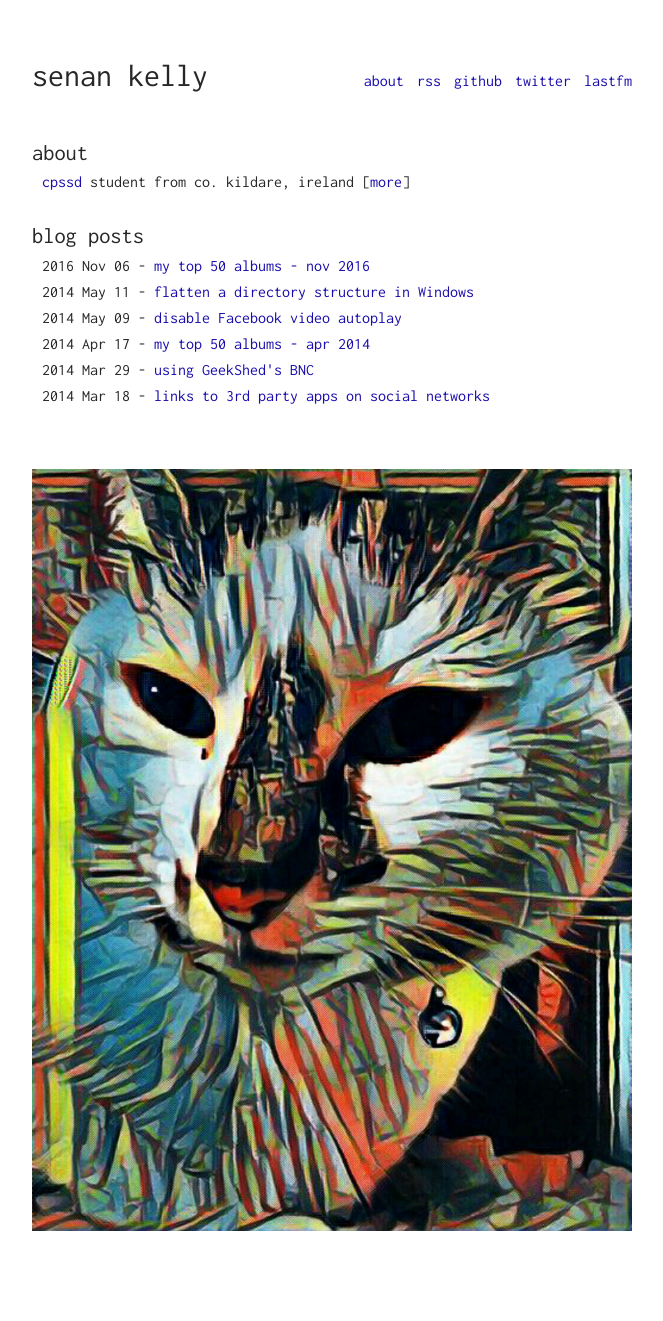
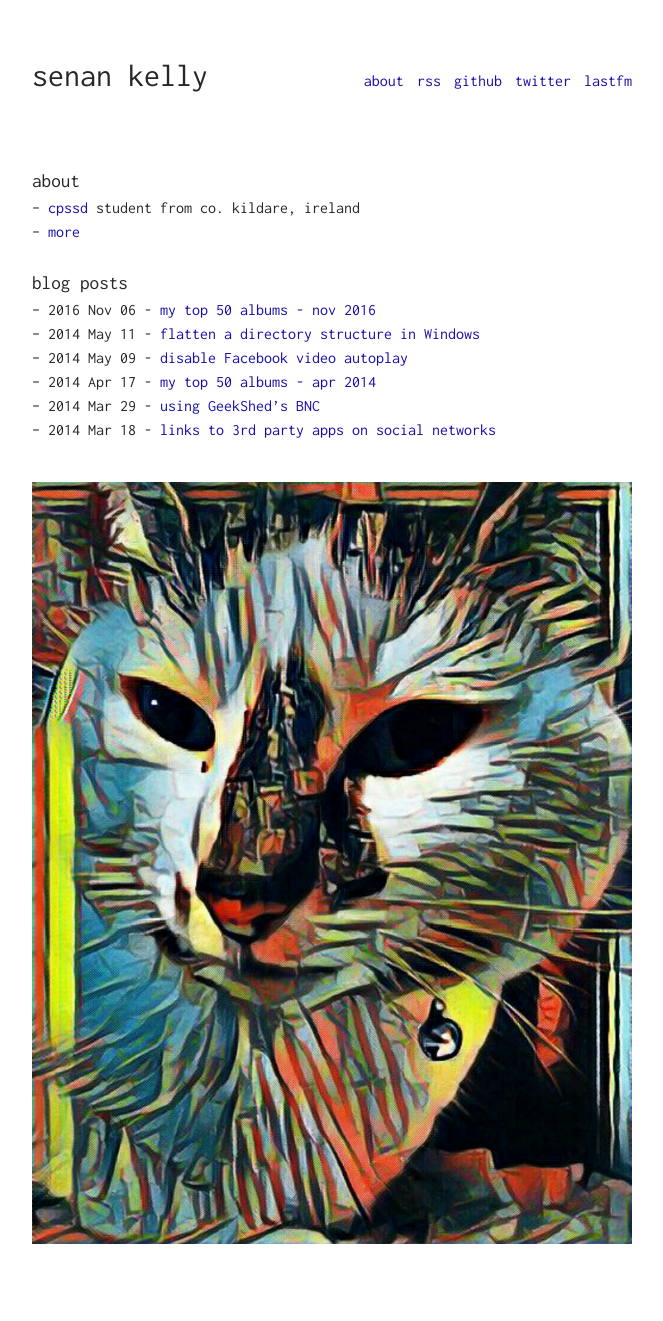
Before and after one commit to sentriz/xyz, a Jekyll site: the page built from index.md, in a window 1280 px wide. Shown: the whole page, without its empty margins (308-971 px from the left). Built offline with Jekyll 4.4.1, drawn with Linux system fonts in a browser that asks for light colours; our own code applies the rules of GitHub Pages for plain Markdown files; before the commit the page ends 1294 px from its top, so only the background shows below that.

Commit message:
generalize css

```diff
--- a/_includes/blogs.html
+++ /dev/null
@@ -1,9 +0,0 @@
-<div class="blog">
-    <ul>
-        {% for post in site.posts %}
-        <li>
-            <span class="date">{{ post.date | date: '%Y %b %d' }}</span> - <a href="{{ post.url }}">{{ post.title }}</a>
-        </li>
-        {% endfor %}
-    </ul>
-</div>
--- /dev/null
+++ b/_includes/blogs.md
@@ -0,0 +1,4 @@
+<div class='blog' markdown='1'>
+{% for post in site.posts %}
+  -- <span class="date">{{ post.date | date: '%Y %b %d' }}</span> - [{{ post.title }}]({{ post.url }})  {% endfor %}
+</div>
--- a/_includes/nav.html
+++ b/_includes/nav.html
@@ -1,11 +1,7 @@
 <ul>
     {% for item in site.data.navigation %}
-        <li>
-        {% if item.title == 'about' %}
-        <a href="{{ item.url }}"><b>{{ item.title }}</b></a>
-        {% else %}
-            <a href="{{ item.url }}">{{ item.title }}</a>
-        {% endif %}
-        </li>
+    <li>
+        <a href="{{ site.baseurl }}/{{ item.url }}">{{ item.title }}</a>
+    </li>
     {% endfor %}
 </ul>
--- a/_layouts/default.html
+++ b/_layouts/default.html
@@ -20,6 +20,10 @@
 
     <body>
         <div class="wrapper">
+            <div class="header">
+                <h1><a href='/'>{{ site.name }}</a></h1>
+                {% include nav.html %}
+            </div>
             {{ content }}
         </div>
     </body>
--- a/_layouts/post.html
+++ b/_layouts/post.html
@@ -3,9 +3,6 @@
 ---
 
 <div class="post">
-	<div class="post__back">
-        {% include button.html %}
-    </div>
     <div class="post__title">
     	<h1>{{ page.title }}</h1>
     </div>
--- a/blog/index.html
+++ /dev/null
@@ -1,5 +0,0 @@
----
-layout: default
----
-
-{% include blogs.html %}
--- a/index.html
+++ /dev/null
@@ -1,25 +0,0 @@
----
-layout: default
----
-
-<div class="header">
-    <h1>{{ site.name }}</h1>
-    {% include nav.html %}
-
-</div>
-
-<div class="blog">
-    <h1>about</h1>
-    <ul>
-        <li><a href='http://www.computing.dcu.ie/undergraduate/pssd/computational-problem-solving-software-development-cpssd'>cpssd</a> student from co. kildare, ireland [<a href='{{ site.baseurl }}about'>more</a>]</li>
-    </ul>
-</div>
-
-<div class="blog">
-    <h1>blog posts</h1>
-    {% include blogs.html %}
-</div>
-
-<div>
-    <img class="foot-img" src="{{ site.baseurl }}purdy.jpg">
-</div>
--- /dev/null
+++ b/index.md
@@ -0,0 +1,12 @@
+---
+layout: default
+---
+
+# about
+  -- [cpssd](http://www.computing.dcu.ie/undergraduate/pssd/computational-problem-solving-software-development-cpssd) student from co. kildare, ireland
+  -- [more]({{ site.baseurl }}/about)
+
+# blog posts
+{% include blogs.md %}
+
+<img class="fullwidth" src="{{ site.baseurl }}/purdy.jpg">
--- a/main.scss
+++ b/main.scss
@@ -3,6 +3,7 @@
 
 @import "reset";
 @import "config";
+
 
 body {
     color: $color-black;
@@ -10,14 +11,29 @@
     font-family: 'Inconsolata', ;
     font-size: 100%;
     font-weight: 400;
+    overflow-y: scroll;
 }
+
 h1 {
+    font-size: 1.2em;
+    // font-style: italic;
+    margin-top: 30px;
     margin-bottom: 5px;
 }
+
+h2 {
+    font-size: 1.6em;
+    font-weight: 700;
+    margin-top: 20px;
+    margin-bottom: 10px;
+}
+
 p {
     font-size: 1em;
     line-height: 150%;
+    margin-bottom: 10px;
 }
+
 a {
     color: $color-link;
     text-decoration: none;
@@ -36,6 +52,8 @@
         text-decoration: none;
     }
 }
+
+
 ul {
     list-style: none;
     li {
@@ -51,7 +69,7 @@
 .wrapper {
     max-width: 600px;
     margin: auto;
-	padding: 60px 30px 60px 30px;
+    padding: 30px 30px 60px 30px;
     @media screen and (max-width: $br) {
         padding: 20px;
     }
@@ -69,6 +87,13 @@
     h1 {
         font-size: 2em;
         margin-bottom: 0;
+        a {
+            text-decoration: none;
+            color: $color-black;
+            &:hover {
+                border-bottom: 1px solid $color-black;
+            }
+        }
     }
     ul {
         margin-top: 10px;
@@ -79,6 +104,7 @@
         }
     }
 }
+
 
 .blog {
     padding-bottom: 30px;
@@ -92,12 +118,10 @@
     padding-bottom: 30px;
     &__back {
         a {
-
         }
     }
     &__title {
         display: block;
-		margin-top: 20px;
         margin-bottom: 6px;
         h1 {
             display: inline-block;
@@ -204,30 +228,7 @@
     }
 }
 
-.about {
-	&__title {
-		font-size: 1.6em;
-		font-weight: 700;
-		margin-top: 20px;
-		margin-bottom: 10px;
-	}
-	&__content {
-		margin-top: 20px;
-		h1 {
-			font-size: 1.2em;
-			font-style: italic;
-			margin-top: 30px;
-			margin-bottom: 5px;
-		}
-		p {
-			font-size: 1em;
-			line-height: 150%;
-			margin-bottom: 10px;
-		}
-	}
-}
-
-.foot-img {
+.fullwidth {
     max-width: 100%;
     max-height: auto;
 }
```
Also changed, not shown: _includes/blogsold.md (added, +7 -0 lines), _layouts/about.html (deleted, +0 -13 lines), about/index.md (+2 -1 lines), blog/index.md (added, +6 -0 lines), ked/index.html (+5 -24 lines), musicsearch/index.html (+6 -25 lines). Lines whose indentation alone changed are shown as unchanged.
